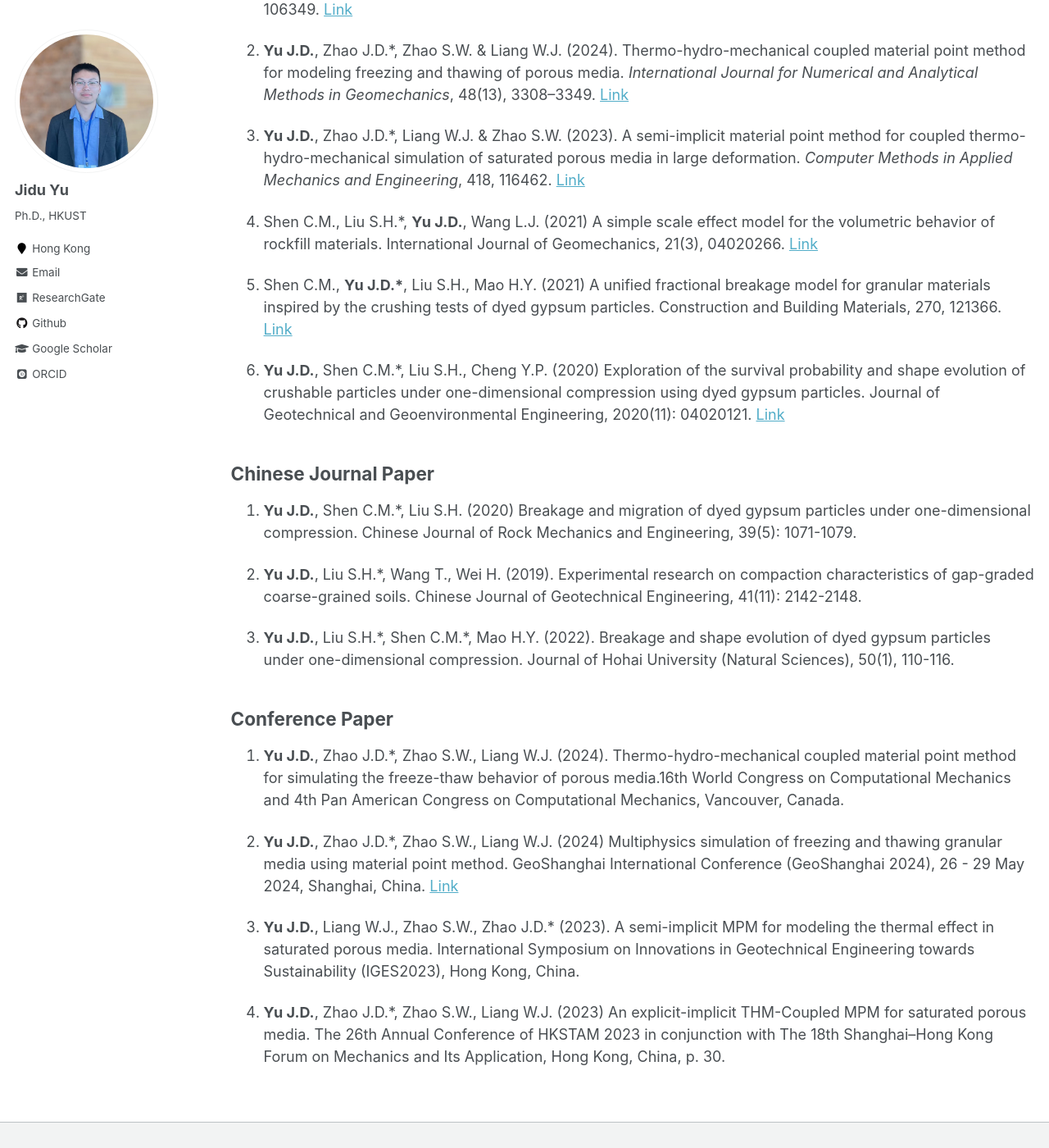
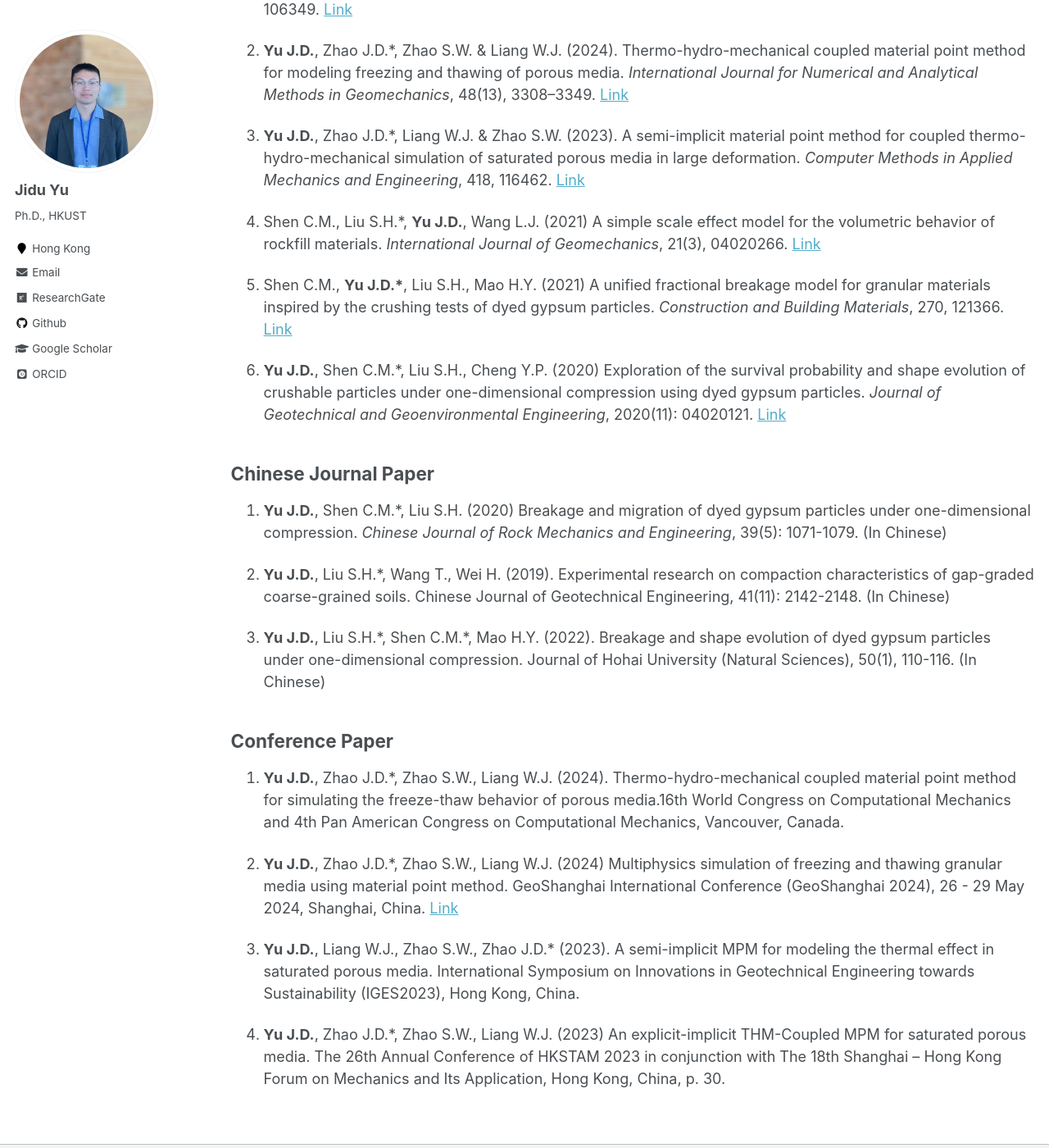
Before and after one commit to yujidu/yujidu.github.io, a Jekyll site: the page built from _pages/publications.md, in a window 1280 px wide and 1400 px high, scrolled down 343 px. Shown: the whole window at 82% size. Built offline with Jekyll 4.4.1, drawn with Linux system fonts in a browser that asks for light colours; some web fonts are replaced; some of the changed text lies outside the part shown.

Commit message:
Update publications.md

```diff
--- a/_pages/publications.md
+++ b/_pages/publications.md
@@ -12,7 +12,7 @@ author_profile: true
  *CG* ***1*** ,
  *CBM* ***1***)</small>
 
-6.  **Yu J.D.**, Zhao J.D.\*, Liang W.J., Zhao S.W. (2024). Multiscale modeling of coupled thermo-hydro-mechanical behavior in ice-bonded granular media subject to freeze-thaw cycles. Computers and Geotechnics. 171: 106349. [Link](https://doi.org/10.1016/j.compgeo.2024.106349)
+6.  **Yu J.D.**, Zhao J.D.\*, Liang W.J., Zhao S.W. (2024). Multiscale modeling of coupled thermo-hydro-mechanical behavior in ice-bonded granular media subject to freeze-thaw cycles. *Computers and Geotechnics*. 171: 106349. [Link](https://doi.org/10.1016/j.compgeo.2024.106349)
 
 5.  **Yu J.D.**, Zhao J.D.\*,  Zhao S.W. & Liang W.J. (2024). Thermo-hydro-mechanical coupled material point method for modeling freezing and thawing of porous media.
 *International Journal for Numerical and Analytical Methods in Geomechanics*,
@@ -22,19 +22,19 @@ author_profile: true
 *Computer Methods in Applied Mechanics and Engineering*,
 418, 116462. [Link](https://doi.org/10.1016/j.cma.2023.116462)
 
-3.   Shen C.M., Liu S.H.\*, **Yu J.D.**, Wang L.J. (2021) A simple scale effect model for the volumetric behavior of rockfill materials. International Journal of Geomechanics, 21(3), 04020266. [Link](https://doi.org/10.1061/(ASCE)GM.1943-5622.0001939)
+3.   Shen C.M., Liu S.H.\*, **Yu J.D.**, Wang L.J. (2021) A simple scale effect model for the volumetric behavior of rockfill materials. *International Journal of Geomechanics*, 21(3), 04020266. [Link](https://doi.org/10.1061/(ASCE)GM.1943-5622.0001939)
 
-2.   Shen C.M., **Yu J.D.\***, Liu S.H., Mao H.Y. (2021) A unified fractional breakage model for granular materials inspired by the crushing tests of dyed gypsum particles. Construction and Building Materials, 270, 121366. [Link](https://doi.org/10.1016/j.conbuildmat.2020.121366)
+2.   Shen C.M., **Yu J.D.\***, Liu S.H., Mao H.Y. (2021) A unified fractional breakage model for granular materials inspired by the crushing tests of dyed gypsum particles. *Construction and Building Materials*, 270, 121366. [Link](https://doi.org/10.1016/j.conbuildmat.2020.121366)
 
-1.   **Yu J.D.**, Shen C.M.\*, Liu S.H., Cheng Y.P. (2020) Exploration of the survival probability and shape evolution of crushable particles under one-dimensional compression using dyed gypsum particles. Journal of Geotechnical and Geoenvironmental Engineering, 2020(11): 04020121. [Link](https://doi.org/10.1016/j.cma.2022.115871)
+1.   **Yu J.D.**, Shen C.M.\*, Liu S.H., Cheng Y.P. (2020) Exploration of the survival probability and shape evolution of crushable particles under one-dimensional compression using dyed gypsum particles. *Journal of Geotechnical and Geoenvironmental Engineering*, 2020(11): 04020121. [Link](https://doi.org/10.1016/j.cma.2022.115871)
 
 ## Chinese Journal Paper
 
-3.   **Yu J.D.**, Shen C.M.\*, Liu S.H. (2020) Breakage and migration of dyed gypsum particles under one-dimensional compression. Chinese Journal of Rock Mechanics and Engineering, 39(5): 1071-1079.
+3.   **Yu J.D.**, Shen C.M.\*, Liu S.H. (2020) Breakage and migration of dyed gypsum particles under one-dimensional compression. *Chinese Journal of Rock Mechanics and Engineering*, 39(5): 1071-1079. (In Chinese)
 
-2.   **Yu J.D.**, Liu S.H.\*, Wang T., Wei H. (2019). Experimental research on compaction characteristics of gap-graded coarse-grained soils. Chinese Journal of Geotechnical Engineering, 41(11): 2142-2148.
+2.   **Yu J.D.**, Liu S.H.\*, Wang T., Wei H. (2019). Experimental research on compaction characteristics of gap-graded coarse-grained soils. Chinese Journal of Geotechnical Engineering, 41(11): 2142-2148. (In Chinese)
 
-1.   **Yu J.D.**, Liu S.H.\*, Shen C.M.*, Mao H.Y. (2022). Breakage and shape evolution of dyed gypsum particles under one-dimensional compression. Journal of Hohai University (Natural Sciences), 50(1), 110-116.
+1.   **Yu J.D.**, Liu S.H.\*, Shen C.M.*, Mao H.Y. (2022). Breakage and shape evolution of dyed gypsum particles under one-dimensional compression. Journal of Hohai University (Natural Sciences), 50(1), 110-116. (In Chinese)
 
 ## Conference Paper
 
@@ -44,4 +44,4 @@ author_profile: true
 
 2. **Yu J.D.**, Liang W.J., Zhao S.W., Zhao J.D.\* (2023). A semi-implicit MPM for modeling the thermal effect in saturated porous media. International Symposium on Innovations in Geotechnical Engineering towards Sustainability (IGES2023), Hong Kong, China.
 
-1. **Yu J.D.**, Zhao J.D.\*, Zhao S.W., Liang W.J. (2023) An explicit-implicit THM-Coupled MPM for saturated porous media. The 26th Annual Conference of HKSTAM 2023 in conjunction with The 18th Shanghai–Hong Kong Forum on Mechanics and Its Application, Hong Kong, China, p. 30.
+1. **Yu J.D.**, Zhao J.D.\*, Zhao S.W., Liang W.J. (2023) An explicit-implicit THM-Coupled MPM for saturated porous media. The 26th Annual Conference of HKSTAM 2023 in conjunction with The 18th Shanghai – Hong Kong Forum on Mechanics and Its Application, Hong Kong, China, p. 30.
```
